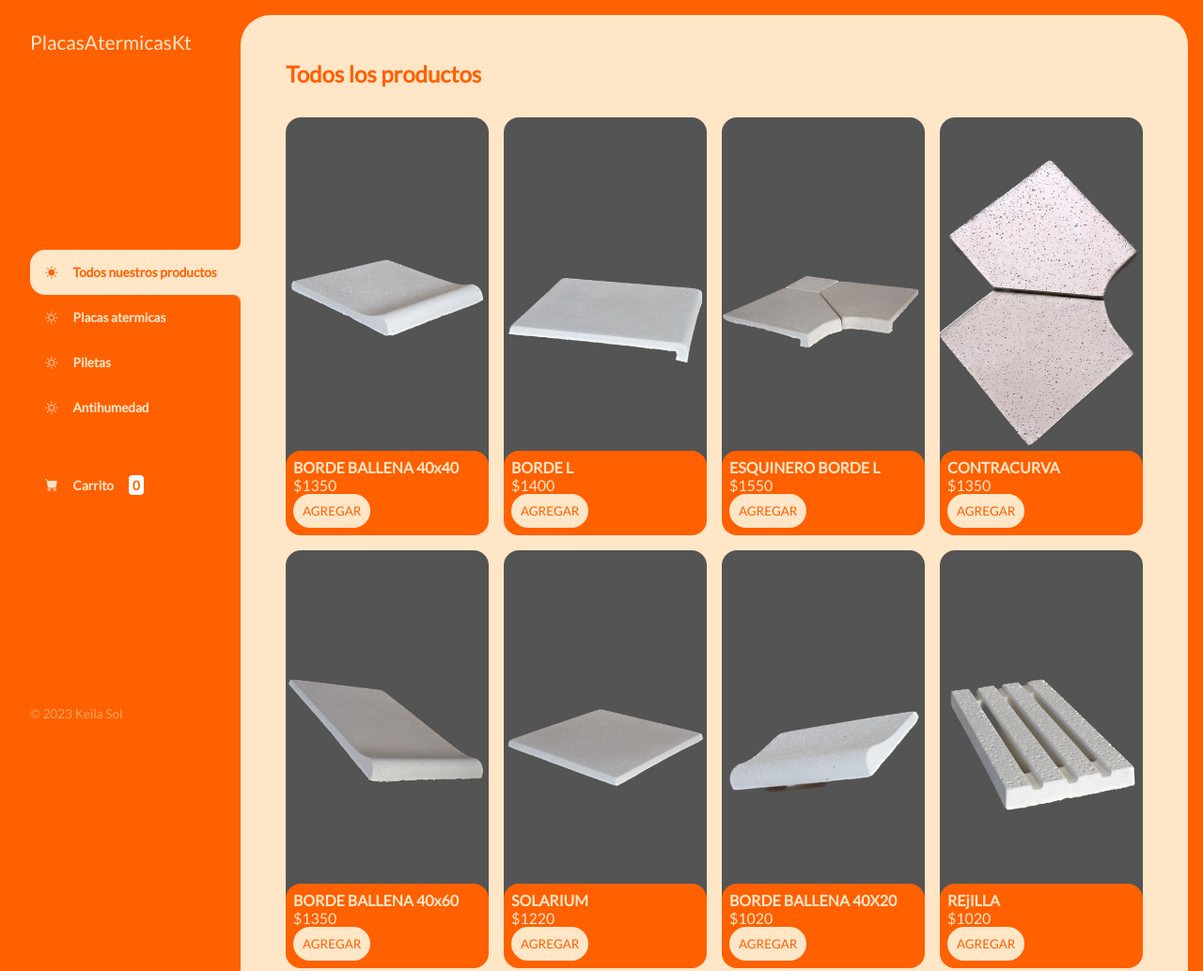
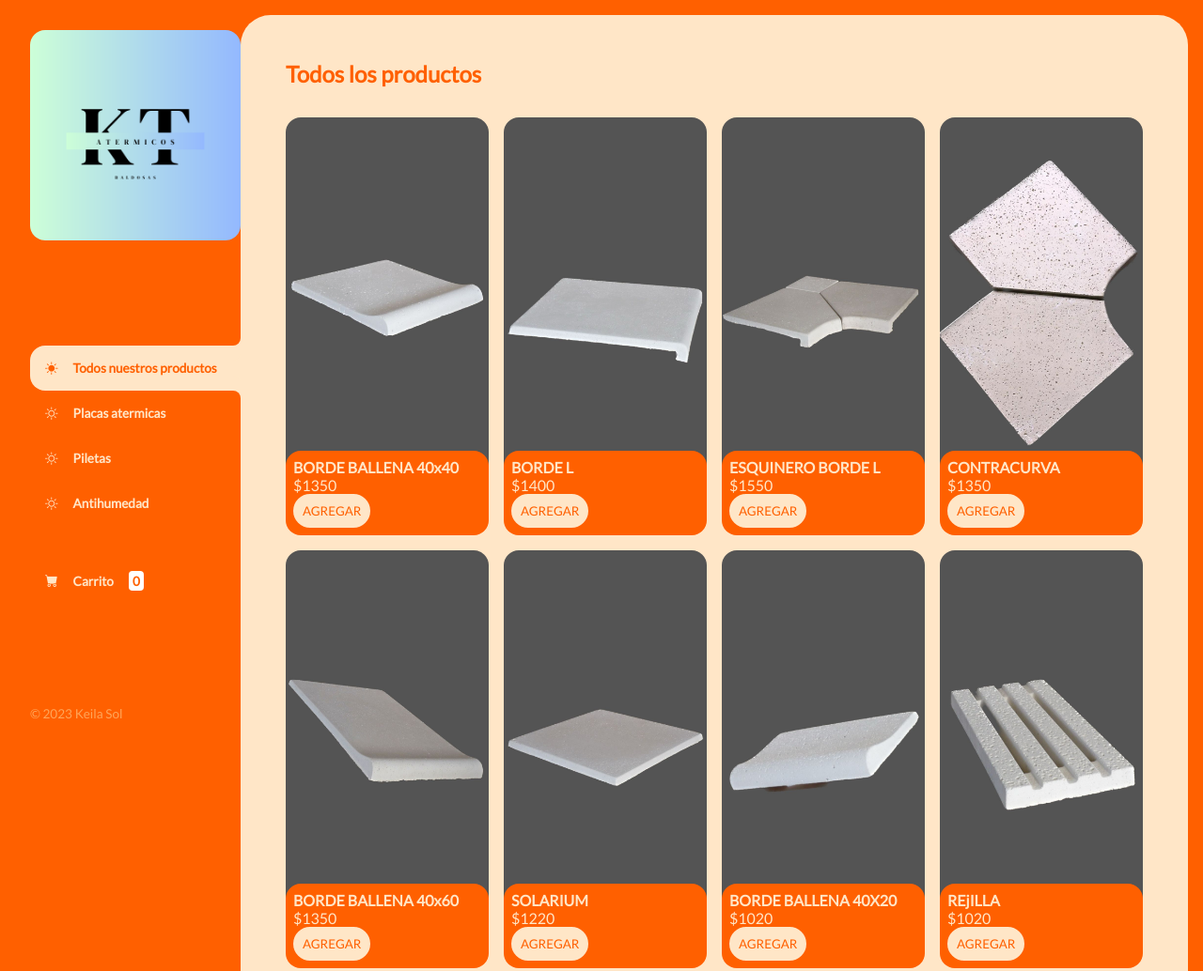
Before and after one commit to Pinkei/TPFINAL-KeilaAristimuno-coderHouse, a plain HTML site: page index.html in a window 1280 px wide. Shown: the top 1034 px of the page at 94% size. Drawn offline with nearby package versions, Linux system fonts and the light colour scheme.

Commit message:
cambio logo

```diff
--- a/css/main.css
+++ b/css/main.css
@@ -41,10 +41,11 @@ aside{
     justify-content: space-between;
 }
 
-.logo{
-    font-weight: 400;
-    font-size: 1.3rem;
+.logoImg{
+    max-width: 100%;
+    border-radius: 1rem;
 }
+
 .menu{
     display: flex;
     flex-direction:column;
--- a/index.html
+++ b/index.html
@@ -14,7 +14,7 @@
     <div class="contenedor">
         <aside>
             <header>
-                <h1 class="logo">PlacasAtermicasKt</h1>
+                <h1 class="logo"><img class="logoImg" src="./img/logoKT.png" alt="logo">  </h1>
             </header>
             <nav>
                 <ul>
@@ -32,6 +32,7 @@
             </nav>
             <footer>
                 <p class="textoFooter">© 2023 Keila Sol</p>
+
             </footer>
         </aside>
         <main>
```
Also changed, not shown: carrito.html (+1 -1 lines), js/main.js (line endings or trailing spaces).
